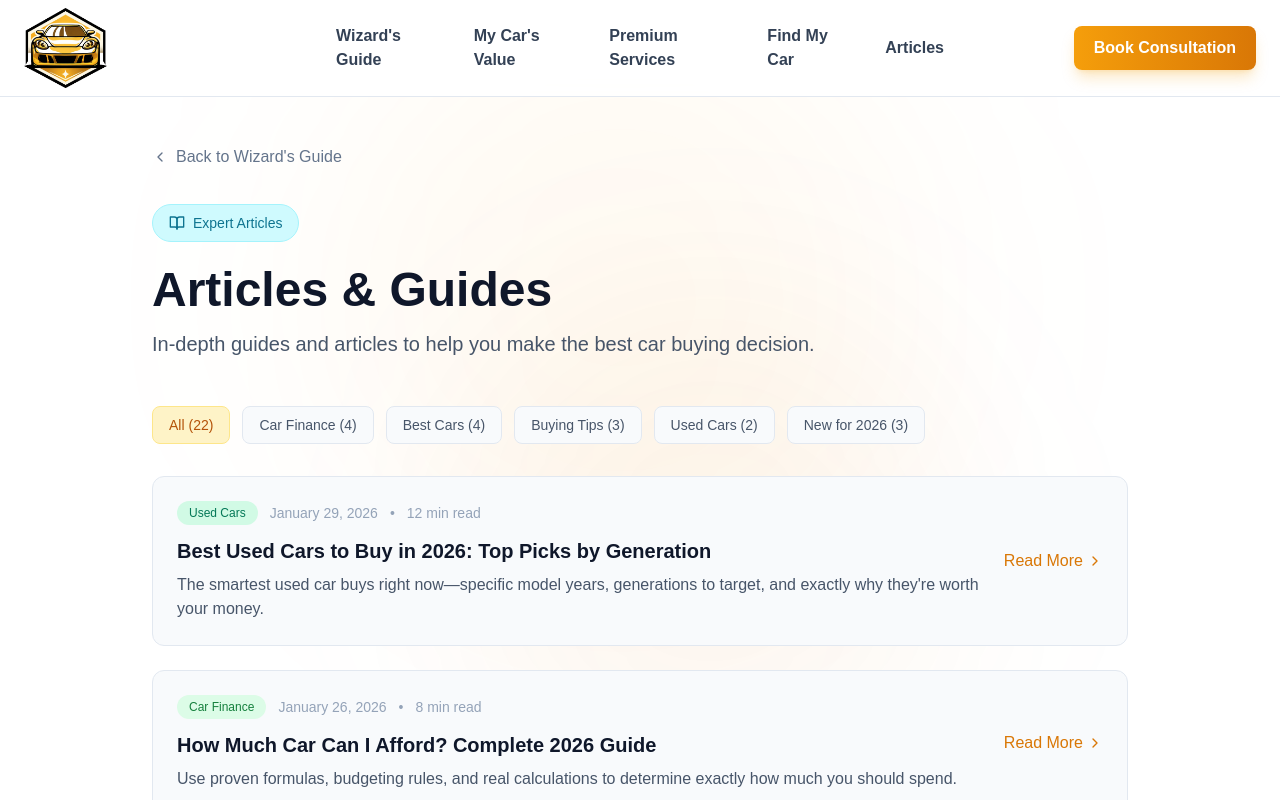
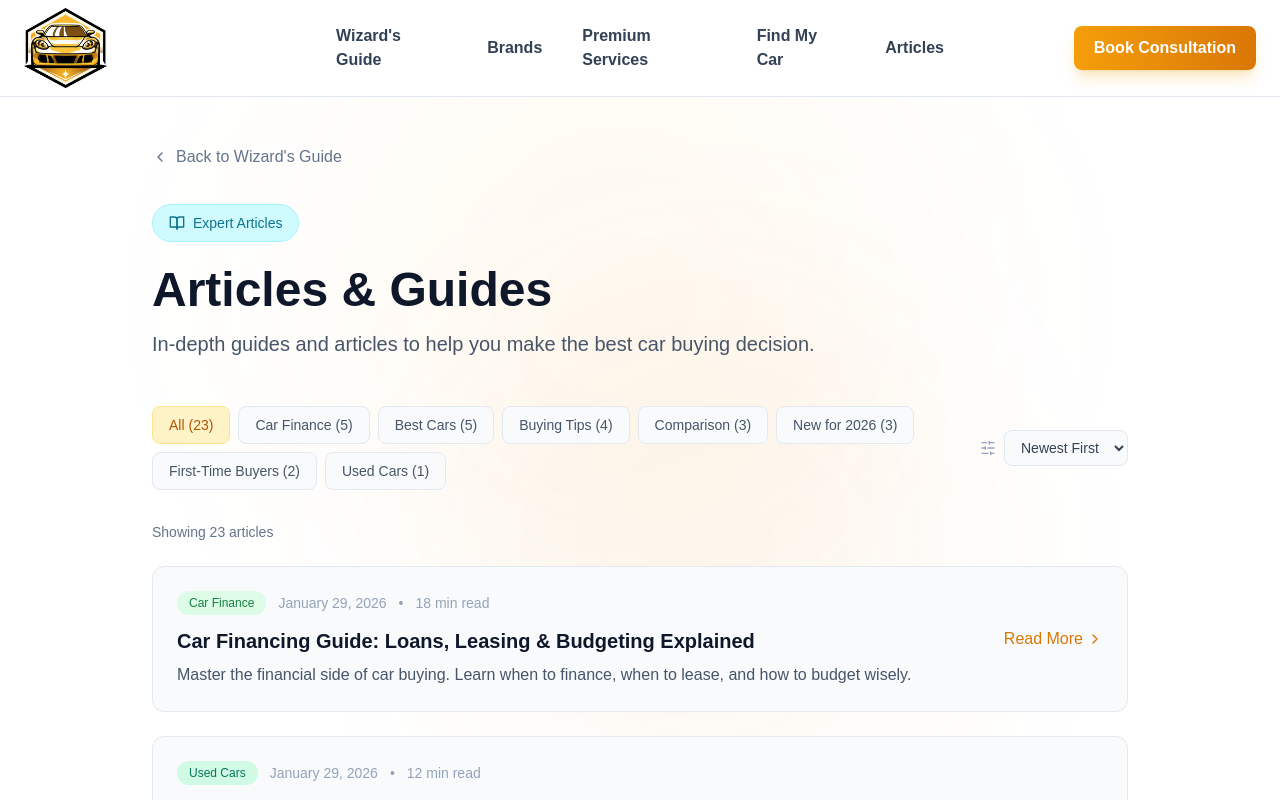
Before and after one commit to T-fps/autowizard, a Next.js app: page /blog in a window 1280 px wide. Shown: the top 800 px of the page. Built offline with nearby package versions, Linux system fonts and the light colour scheme.

Commit message:
Add files via upload

```diff
--- a/app/blog/page.tsx
+++ b/app/blog/page.tsx
@@ -1,11 +1,23 @@
 "use client";
 
+import { useState, useMemo } from 'react';
 import Link from 'next/link';
-import { ChevronRight, BookOpen, ChevronLeft } from 'lucide-react';
+import { ChevronRight, BookOpen, ChevronLeft, SlidersHorizontal } from 'lucide-react';
 import PageWrapper from '../components/shared/PageWrapper';
 
 const blogPosts = [
-  // NEW - Best Used Cars Article
+  // NEW - Financing Guide
+  {
+    slug: 'car-financing-guide',
+    title: 'Car Financing Guide: Loans, Leasing & Budgeting Explained',
+    description: 'Master the financial side of car buying. Learn when to finance, when to lease, and how to budget wisely.',
+    category: 'Car Finance',
+    categoryColor: 'green',
+    date: 'January 29, 2026',
+    dateSort: '2026-01-29',
+    readTime: '18 min read'
+  },
+  // Best Used Cars Article
   {
     slug: 'best-used-cars-2026',
     title: 'Best Used Cars to Buy in 2026: Top Picks by Generation',
@@ -13,6 +25,7 @@ const blogPosts = [
     category: 'Used Cars',
     categoryColor: 'emerald',
     date: 'January 29, 2026',
+    dateSort: '2026-01-29',
     readTime: '12 min read'
   },
   // SEO Articles - Spaced every 2-3 days
@@ -23,6 +36,7 @@ const blogPosts = [
     category: 'Car Finance',
     categoryColor: 'green',
     date: 'January 26, 2026',
+    dateSort: '2026-01-26',
     readTime: '8 min read'
   },
   {
@@ -32,6 +46,7 @@ const blogPosts = [
     category: 'Car Finance',
     categoryColor: 'blue',
     date: 'January 23, 2026',
+    dateSort: '2026-01-23',
     readTime: '9 min read'
   },
   {
@@ -41,6 +56,7 @@ const blogPosts = [
     category: 'Best Cars',
     categoryColor: 'amber',
     date: 'January 20, 2026',
+    dateSort: '2026-01-20',
     readTime: '10 min read'
   },
   {
@@ -50,15 +66,17 @@ const blogPosts = [
     category: 'Car Finance',
     categoryColor: 'purple',
     date: 'January 17, 2026',
+    dateSort: '2026-01-17',
     readTime: '7 min read'
   },
   {
     slug: 'best-cars-for-gas-mileage',
     title: 'Best Cars for Gas Mileage in 2026',
     description: 'From hybrids to efficient gas engines—these vehicles will save you thousands at the pump.',
-    category: 'Fuel Economy',
+    category: 'Best Cars',
     categoryColor: 'green',
     date: 'January 14, 2026',
+    dateSort: '2026-01-14',
     readTime: '8 min read'
   },
   {
@@ -68,6 +86,7 @@ const blogPosts = [
     category: 'Comparison',
     categoryColor: 'cyan',
     date: 'January 11, 2026',
+    dateSort: '2026-01-11',
     readTime: '8 min read'
   },
   {
@@ -77,6 +96,7 @@ const blogPosts = [
     category: 'First-Time Buyers',
     categoryColor: 'rose',
     date: 'January 8, 2026',
+    dateSort: '2026-01-08',
     readTime: '9 min read'
   },
   {
@@ -86,6 +106,7 @@ const blogPosts = [
     category: 'Car Finance',
     categoryColor: 'indigo',
     date: 'January 5, 2026',
+    dateSort: '2026-01-05',
     readTime: '7 min read'
   },
   {
@@ -95,15 +116,17 @@ const blogPosts = [
     category: 'Buying Tips',
     categoryColor: 'emerald',
     date: 'January 2, 2026',
+    dateSort: '2026-01-02',
     readTime: '6 min read'
   },
   {
     slug: 'awd-vs-4wd',
     title: 'AWD vs. 4WD: What\'s the Difference?',
     description: 'Understanding these drivetrain types helps you choose the right vehicle for your driving conditions.',
-    category: 'Technical',
+    category: 'Comparison',
     categoryColor: 'orange',
     date: 'December 30, 2025',
+    dateSort: '2025-12-30',
     readTime: '7 min read'
   },
   // Previous Articles - Earlier December dates
@@ -114,15 +137,17 @@ const blogPosts = [
     category: 'New for 2026',
     categoryColor: 'amber',
     date: 'December 27, 2025',
+    dateSort: '2025-12-27',
     readTime: '10 min read'
   },
   {
     slug: '2026-corvette-e-ray-record-breaker',
     title: '2026 Chevrolet Corvette E-Ray: The Record Breaker',
     description: 'How Chevy created the fastest production Corvette ever by combining V8 muscle with electric precision.',
-    category: 'Performance',
+    category: 'New for 2026',
     categoryColor: 'rose',
     date: 'December 24, 2025',
+    dateSort: '2025-12-24',
     readTime: '8 min read'
   },
   {
@@ -132,51 +157,57 @@ const blogPosts = [
     category: 'New for 2026',
     categoryColor: 'cyan',
     date: 'December 21, 2025',
+    dateSort: '2025-12-21',
     readTime: '9 min read'
   },
   {
     slug: 'what-car-should-i-buy',
     title: 'What Car Should I Buy? The Complete 2026 Guide',
     description: 'Everything you need to know to find the perfect car for your lifestyle, budget, and preferences.',
-    category: 'Car Buying Guide',
+    category: 'Buying Tips',
     categoryColor: 'amber',
     date: 'December 18, 2025',
+    dateSort: '2025-12-18',
     readTime: '8 min read'
   },
   {
     slug: 'electric-vs-hybrid',
     title: 'Electric vs Hybrid: Which is Right for You?',
     description: 'A complete breakdown of the pros and cons of going electric versus hybrid in 2026.',
-    category: 'Electric Vehicles',
+    category: 'Comparison',
     categoryColor: 'green',
     date: 'December 15, 2025',
+    dateSort: '2025-12-15',
     readTime: '6 min read'
   },
   {
     slug: 'best-cars-under-30k',
     title: 'Best Cars Under $30,000 in 2026',
     description: "Our top picks for affordable vehicles that don't compromise on quality or features.",
-    category: 'Budget Tips',
+    category: 'Best Cars',
     categoryColor: 'blue',
     date: 'December 12, 2025',
+    dateSort: '2025-12-12',
     readTime: '5 min read'
   },
   {
     slug: 'best-family-suvs',
     title: '10 Best Family SUVs for 2026',
     description: 'Space, safety, and sanity - our expert picks for the best family haulers this year.',
-    category: 'Family Cars',
+    category: 'Best Cars',
     categoryColor: 'purple',
     date: 'December 9, 2025',
+    dateSort: '2025-12-09',
     readTime: '7 min read'
   },
   {
     slug: 'how-to-choose-a-car',
     title: 'How to Choose a Car: Complete Decision Framework',
     description: 'A step-by-step guide to choosing the right car using the process experts use.',
-    category: "Buyer's Guide",
+    category: 'Buying Tips',
     categoryColor: 'cyan',
     date: 'December 6, 2025',
+    dateSort: '2025-12-06',
     readTime: '10 min read'
   },
   {
@@ -186,15 +217,17 @@ const blogPosts = [
     category: 'First-Time Buyers',
     categoryColor: 'rose',
     date: 'December 3, 2025',
+    dateSort: '2025-12-03',
     readTime: '9 min read'
   },
   {
     slug: 'best-commuter-cars',
     title: 'Best Commuter Cars 2026: Fuel-Efficient Daily Drivers',
     description: 'Top picks for daily commuters who want comfort, fuel efficiency, and reliability.',
-    category: 'Commuter Cars',
+    category: 'Best Cars',
     categoryColor: 'indigo',
     date: 'November 30, 2025',
+    dateSort: '2025-11-30',
     readTime: '6 min read'
   },
   {
@@ -204,6 +237,7 @@ const blogPosts = [
     category: 'Buying Tips',
     categoryColor: 'orange',
     date: 'November 27, 2025',
+    dateSort: '2025-11-27',
     readTime: '7 min read'
   }
 ];
@@ -220,22 +254,45 @@ const categoryColors: Record<string, string> = {
   emerald: 'bg-emerald-100 text-emerald-700'
 };
 
-const categories = [
-  { name: 'All', count: blogPosts.length },
-  { name: 'Car Finance', count: 4 },
-  { name: 'Best Cars', count: 4 },
-  { name: 'Buying Tips', count: 3 },
-  { name: 'Used Cars', count: 2 },
-  { name: 'New for 2026', count: 3 },
-];
+// Get unique categories with counts
+const getCategories = () => {
+  const categoryCounts: Record<string, number> = {};
+  blogPosts.forEach(post => {
+    categoryCounts[post.category] = (categoryCounts[post.category] || 0) + 1;
+  });
+  return Object.entries(categoryCounts)
+    .sort((a, b) => b[1] - a[1])
+    .map(([name, count]) => ({ name, count }));
+};
 
 export default function BlogPage() {
+  const [selectedCategory, setSelectedCategory] = useState('All');
+  const [sortOrder, setSortOrder] = useState<'newest' | 'oldest'>('newest');
+
+  const categories = useMemo(() => getCategories(), []);
+
+  const filteredAndSortedPosts = useMemo(() => {
+    let filtered = blogPosts;
+
+    // Filter by category
+    if (selectedCategory !== 'All') {
+      filtered = filtered.filter(post => post.category === selectedCategory);
+    }
+
+    // Sort by date
+    return [...filtered].sort((a, b) => {
+      const dateA = new Date(a.dateSort).getTime();
+      const dateB = new Date(b.dateSort).getTime();
+      return sortOrder === 'newest' ? dateB - dateA : dateA - dateB;
+    });
+  }, [selectedCategory, sortOrder]);
+
   return (
     <PageWrapper>
       <div className="max-w-5xl mx-auto px-6 py-12">
         {/* Breadcrumb */}
         <nav className="mb-8">
-          <Link href="/guide" className="inline-flex items-center gap-2 text-slate-500 hover:text-amber-600 transition-colors">
+          <Link href="/" className="inline-flex items-center gap-2 text-slate-500 hover:text-amber-600 transition-colors">
             <ChevronLeft className="w-4 h-4" />
             Back to Wizard&apos;s Guide
           </Link>
@@ -253,25 +310,58 @@ export default function BlogPage() {
           </p>
         </div>
 
-        {/* Category Filter */}
-        <div className="flex flex-wrap gap-3 mb-8">
-          {categories.map((cat, i) => (
+        {/* Filters Row */}
+        <div className="flex flex-col sm:flex-row sm:items-center justify-between gap-4 mb-8">
+          {/* Category Filter */}
+          <div className="flex flex-wrap gap-2">
             <button
-              key={cat.name}
+              onClick={() => setSelectedCategory('All')}
               className={`px-4 py-2 rounded-lg text-sm font-medium transition-all ${
-                i === 0
+                selectedCategory === 'All'
                   ? 'bg-amber-100 text-amber-700 border border-amber-200'
                   : 'bg-slate-50 text-slate-600 border border-slate-200 hover:border-slate-300'
               }`}
             >
-              {cat.name} ({cat.count})
+              All ({blogPosts.length})
             </button>
-          ))}
+            {categories.map((cat) => (
+              <button
+                key={cat.name}
+                onClick={() => setSelectedCategory(cat.name)}
+                className={`px-4 py-2 rounded-lg text-sm font-medium transition-all ${
+                  selectedCategory === cat.name
+                    ? 'bg-amber-100 text-amber-700 border border-amber-200'
+                    : 'bg-slate-50 text-slate-600 border border-slate-200 hover:border-slate-300'
+                }`}
+              >
+                {cat.name} ({cat.count})
+              </button>
+            ))}
+          </div>
+
+          {/* Sort Dropdown */}
+          <div className="flex items-center gap-2">
+            <SlidersHorizontal className="w-4 h-4 text-slate-400" />
+            <select
+              value={sortOrder}
+              onChange={(e) => setSortOrder(e.target.value as 'newest' | 'oldest')}
+              className="bg-slate-50 border border-slate-200 rounded-lg px-3 py-2 text-sm text-slate-700 focus:outline-none focus:border-amber-500"
+            >
+              <option value="newest">Newest First</option>
+              <option value="oldest">Oldest First</option>
+            </select>
+          </div>
         </div>
+
+        {/* Results Count */}
+        <p className="text-sm text-slate-500 mb-6">
+          Showing {filteredAndSortedPosts.length} article{filteredAndSortedPosts.length !== 1 ? 's' : ''}
+          {selectedCategory !== 'All' && ` in "${selectedCategory}"`}
+        </p>
 
         {/* Articles Grid */}
         <div className="space-y-6 mb-16">
-          {blogPosts.map((post) => (
+          {filteredAndSortedPosts.map((post) => (
             <Link
               key={post.slug}
               href={`/blog/${post.slug}`}
@@ -302,6 +392,19 @@ export default function BlogPage() {
           ))}
         </div>
 
+        {/* No Results */}
+        {filteredAndSortedPosts.length === 0 && (
+          <div className="text-center py-12">
+            <p className="text-slate-500 mb-4">No articles found in this category.</p>
+            <button
+              onClick={() => setSelectedCategory('All')}
+              className="text-amber-600 hover:text-amber-500 font-medium"
+            >
+              View all articles
+            </button>
+          </div>
+        )}
+
         {/* CTA */}
         <div className="bg-gradient-to-r from-amber-100 to-amber-50 border border-amber-200 rounded-2xl p-8 text-center">
           <h3 className="text-2xl font-bold text-slate-900 mb-2">Skip the Reading?</h3>
--- a/app/brands/[brand]/page.tsx
+++ b/app/brands/[brand]/page.tsx
@@ -4,6 +4,7 @@ import { vehicleDatabase, Vehicle } from '../../lib/vehicleDatabase';
 import { notFound } from 'next/navigation';
 import CarImage from '../../components/CarImage';
 import BrandLogo from '../../components/BrandLogo';
+import PageWrapper from '../../components/shared/PageWrapper';
 
 // Get all unique brands
 function getAllBrands(): string[] {
@@ -245,24 +246,24 @@ export default async function BrandPage({ params }: { params: Promise<{ brand: s
   };
 
   return (
-    <>
+    <PageWrapper>
       <script
         type="application/ld+json"
         dangerouslySetInnerHTML={{ __html: JSON.stringify(jsonLd) }}
       />
 
-      <div className="min-h-screen bg-slate-950">
+      <div>
         {/* Hero */}
-        <div className={`relative bg-gradient-to-br ${brandColor.gradient} border-b border-slate-700`}>
+        <div className={`relative bg-gradient-to-br ${brandColor.gradient} border-b border-slate-200`}>
           <div className="max-w-7xl mx-auto px-4 sm:px-6 lg:px-8 py-12">
             {/* Breadcrumb */}
             <nav className="mb-6">
-              <ol className="flex items-center space-x-2 text-sm text-slate-400">
-                <li><Link href="/" className="hover:text-cyan-600 transition-colors">Home</Link></li>
+              <ol className="flex items-center space-x-2 text-sm text-white/70">
+                <li><Link href="/" className="hover:text-white transition-colors">Home</Link></li>
                 <li>/</li>
-                <li><Link href="/brands" className="hover:text-cyan-600 transition-colors">Brands</Link></li>
+                <li><Link href="/brands" className="hover:text-white transition-colors">Brands</Link></li>
                 <li>/</li>
-                <li className="text-slate-200">{name}</li>
+                <li className="text-white">{name}</li>
               </ol>
             </nav>
 
@@ -331,9 +332,9 @@ export default async function BrandPage({ params }: { params: Promise<{ brand: s
           {/* Vehicles by Type */}
           {sortedTypes.map(type => (
             <div key={type} className="mb-12">
-              <h2 className="text-2xl font-bold text-amber-500 mb-6 flex items-center gap-3">
+              <h2 className="text-2xl font-bold text-slate-900 mb-6 flex items-center gap-3">
                 <span>{getBodyTypeDisplay(type)}s</span>
-                <span className="text-sm font-normal text-slate-400">({vehiclesByType[type].length} models)</span>
+                <span className="text-sm font-normal text-slate-500">({vehiclesByType[type].length} models)</span>
               </h2>
 
               <div className="grid sm:grid-cols-2 lg:grid-cols-3 xl:grid-cols-4 gap-6">
@@ -384,6 +385,6 @@ export default async function BrandPage({ params }: { params: Promise<{ brand: s
           ))}
         </div>
       </div>
-    </>
+    </PageWrapper>
   );
 }
--- a/app/cars/[slug]/page.tsx
+++ b/app/cars/[slug]/page.tsx
@@ -7,6 +7,7 @@ import { notFound } from 'next/navigation';
 import CarImage from '../../components/CarImage';
 import TrimSelector from '../../components/TrimSelector';
 import UsedPriceEstimator from '../../components/UsedPriceEstimator';
+import PageWrapper from '../../components/shared/PageWrapper';
 
 // Generate static params for all vehicles
 export async function generateStaticParams() {
@@ -286,13 +287,13 @@ export default async function VehiclePage({ params }: { params: Promise<{ slug:
   };
 
   return (
-    <>
+    <PageWrapper>
       <script
         type="application/ld+json"
         dangerouslySetInnerHTML={{ __html: JSON.stringify(jsonLd) }}
       />
 
-      <div className="min-h-screen bg-white">
+      <div>
         {/* Hero Section */}
         <div className="relative bg-gradient-to-br from-slate-100 via-slate-50 to-white border-b border-slate-200">
           <div className="max-w-7xl mx-auto px-4 sm:px-6 lg:px-8 py-12">
@@ -300,6 +301,8 @@ export default async function VehiclePage({ params }: { params: Promise<{ slug:
             <nav className="mb-6">
               <ol className="flex items-center space-x-2 text-sm text-slate-500">
                 <li><Link href="/" className="hover:text-amber-600 transition-colors">Home</Link></li>
+                <li>/</li>
+                <li><Link href="/brands" className="hover:text-amber-600 transition-colors">Brands</Link></li>
                 <li>/</li>
                 <li><Link href={`/brands/${vehicle.brand.toLowerCase().replace(/\s+/g, '-')}`} className="hover:text-amber-600 transition-colors">{vehicle.brand}</Link></li>
                 <li>/</li>
@@ -676,6 +679,6 @@ export default async function VehiclePage({ params }: { params: Promise<{ slug:
           )}
         </div>
       </div>
-    </>
+    </PageWrapper>
   );
 }
--- a/app/components/AutoWizardClient.tsx
+++ b/app/components/AutoWizardClient.tsx
@@ -3776,7 +3776,7 @@ export default function AutoWizard() {
                     { value: 'consultation', label: 'Expert Consultation - $119', icon: Car },
                     { value: 'customization', label: 'Customization Support - $49', icon: Wrench },
                     { value: 'purchase', label: 'Purchase Assistance - $79', icon: Briefcase },
-                    { value: 'bundle', label: 'Full Bundle - $319', icon: Star }
+                    { value: 'bundle', label: 'Full Bundle - $219', icon: Star }
                   ].map((s) => {
                     const selected = (consultForm.services || []).includes(s.value);
                     return (
--- a/app/components/shared/Navigation.tsx
+++ b/app/components/shared/Navigation.tsx
@@ -32,7 +32,7 @@ export default function Navigation() {
             </Link>
             <nav className="hidden md:flex absolute left-1/2 transform -translate-x-1/2 items-center gap-2">
               <Link href="/" className="px-4 py-2 rounded-lg text-slate-700 font-bold hover:text-amber-600 hover:bg-amber-50 transition-all">Wizard&apos;s Guide</Link>
-              <Link href="/value" className="px-4 py-2 rounded-lg text-slate-700 font-bold hover:text-amber-600 hover:bg-amber-50 transition-all">My Car&apos;s Value</Link>
+              <Link href="/brands" className="px-4 py-2 rounded-lg text-slate-700 font-bold hover:text-amber-600 hover:bg-amber-50 transition-all">Brands</Link>
               <Link href="/services" className="px-4 py-2 rounded-lg text-slate-700 font-bold hover:text-amber-600 hover:bg-amber-50 transition-all">Premium Services</Link>
               <Link href="/quiz" className="px-4 py-2 rounded-lg text-slate-700 font-bold hover:text-amber-600 hover:bg-amber-50 transition-all">Find My Car</Link>
               <Link href="/blog" className="px-4 py-2 rounded-lg text-slate-700 font-bold hover:text-amber-600 hover:bg-amber-50 transition-all">Articles</Link>
@@ -41,7 +41,7 @@ export default function Navigation() {
           </div>
           <nav className="md:hidden flex items-center justify-center gap-2 mt-3 pt-3 border-t border-slate-200">
             <Link href="/" className="px-3 py-1.5 rounded-lg text-sm text-slate-700 font-bold hover:text-amber-600 hover:bg-amber-50 transition-all">Guide</Link>
-            <Link href="/value" className="px-3 py-1.5 rounded-lg text-sm text-slate-700 font-bold hover:text-amber-600 hover:bg-amber-50 transition-all">Value</Link>
+            <Link href="/brands" className="px-3 py-1.5 rounded-lg text-sm text-slate-700 font-bold hover:text-amber-600 hover:bg-amber-50 transition-all">Brands</Link>
             <Link href="/services" className="px-3 py-1.5 rounded-lg text-sm text-slate-700 font-bold hover:text-amber-600 hover:bg-amber-50 transition-all">Premium</Link>
             <Link href="/quiz" className="px-3 py-1.5 rounded-lg text-sm text-slate-700 font-bold hover:text-amber-600 hover:bg-amber-50 transition-all">Find My Car</Link>
             <Link href="/blog" className="px-3 py-1.5 rounded-lg text-sm text-slate-700 font-bold hover:text-amber-600 hover:bg-amber-50 transition-all">Articles</Link>
--- a/app/consultation/page.tsx
+++ b/app/consultation/page.tsx
@@ -77,7 +77,7 @@ export default function ConsultationPage() {
                   { value: 'consultation', label: 'Expert Consultation - $119', icon: Car },
                   { value: 'customization', label: 'Customization Support - $49', icon: Wrench },
                   { value: 'purchase', label: 'Purchase Assistance - $79', icon: Briefcase },
-                  { value: 'bundle', label: 'Full Bundle - $319', icon: Star }
+                  { value: 'bundle', label: 'Full Bundle - $219', icon: Star }
                 ].map((s) => {
                   const selected = (consultForm.services || []).includes(s.value);
                   return (
```
